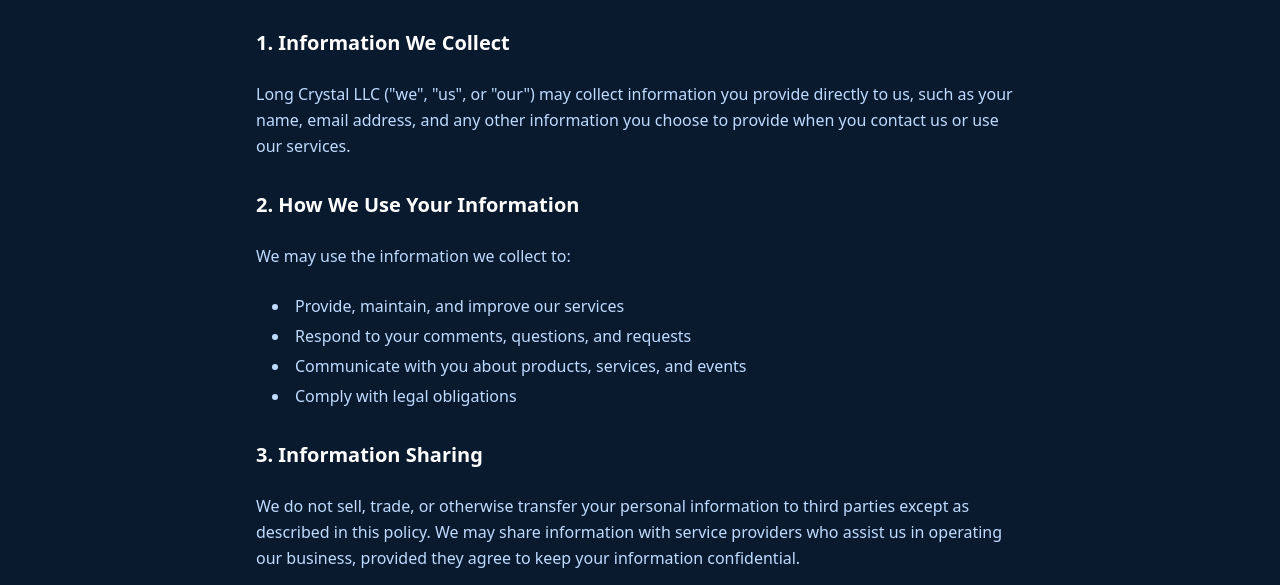
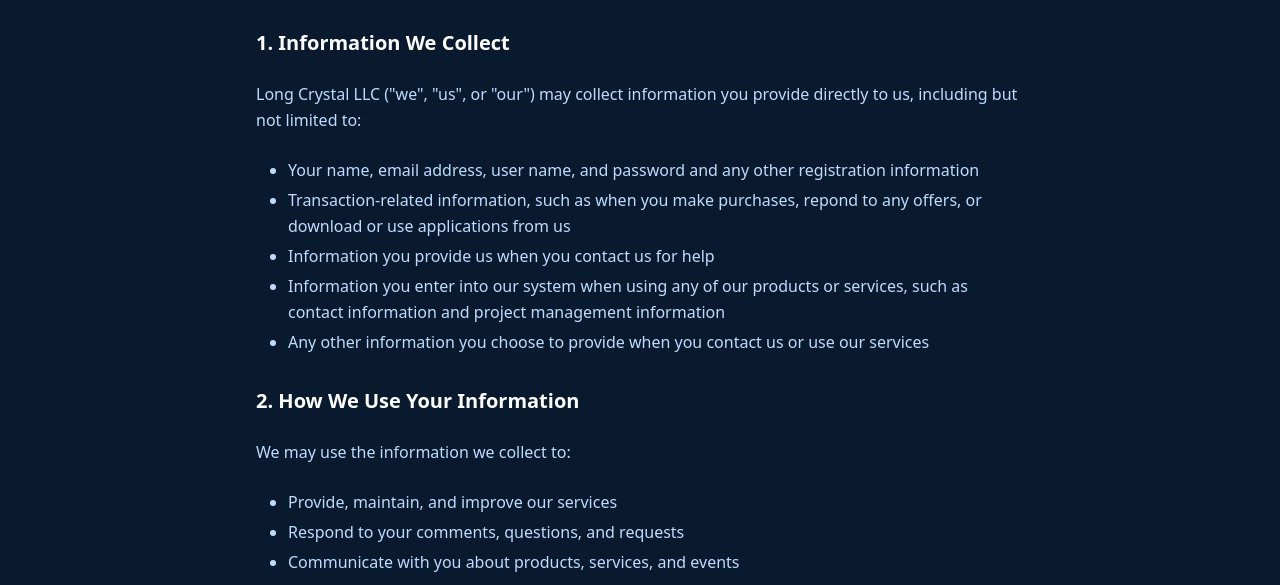
Before and after one commit to longcrystalllc/longcrystalllc.github.io, a plain HTML site: page privacy.html in a window 1280 px wide. Shown: the part 196-781 px from the top of the page. Drawn offline with nearby package versions, Linux system fonts and the light colour scheme.

Commit message:
Updated privacy policy

```diff
--- a/privacy.html
+++ b/privacy.html
@@ -48,15 +48,18 @@
 
             <div class="space-y-6 text-primary-200 leading-relaxed">
                 <h2 class="text-xl font-semibold text-white">1. Information We Collect</h2>
-                <p>
-                    Long Crystal LLC ("we", "us", or "our") may collect information you provide directly to us,
-                    such as your name, email address, and any other information you choose to provide when you
-                    contact us or use our services.
-                </p>
+                <p>Long Crystal LLC ("we", "us", or "our") may collect information you provide directly to us, including but not limited to: </p>
+                <ul class="list-disc space-y-1 pl-8">
+                  <li>Your name, email address, user name, and password and any other registration information</li>
+                  <li>Transaction-related information, such as when you make purchases, repond to any offers, or download or use applications from us</li>
+                  <li>Information you provide us when you contact us for help</li>
+                  <li>Information you enter into our system when using any of our products or services, such as contact information and project management information</li>
+                  <li>Any other information you choose to provide when you contact us or use our services</li>
+                </ul>
 
                 <h2 class="text-xl font-semibold text-white pt-2">2. How We Use Your Information</h2>
                 <p>We may use the information we collect to:</p>
-                <ul class="list-disc list-inside space-y-1 pl-4">
+                <ul class="list-disc space-y-1 pl-8">
                     <li>Provide, maintain, and improve our services</li>
                     <li>Respond to your comments, questions, and requests</li>
                     <li>Communicate with you about products, services, and events</li>
@@ -79,7 +82,7 @@
 
                 <h2 class="text-xl font-semibold text-white pt-2">5. Cookies and Tracking</h2>
                 <p>
-                    Our website may use cookies or similar technologies to enhance your experience. You can
+                    Our website may use cookies or similar technologies to enhance your experience. If cookies are used, you can
                     instruct your browser to refuse all cookies or to indicate when a cookie is being sent.
                 </p>
 
```
